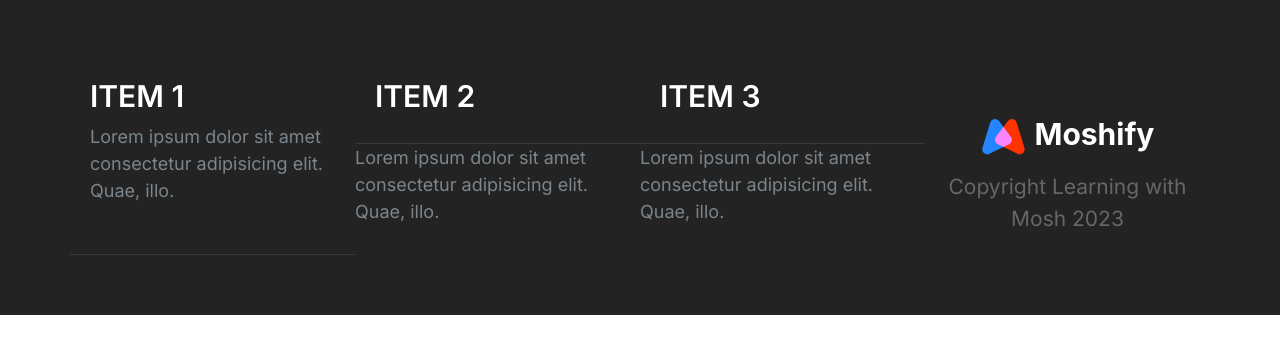
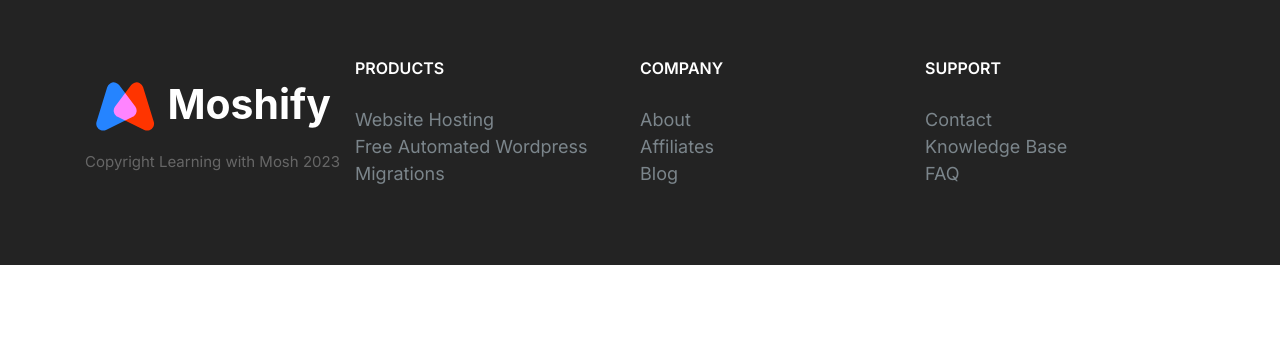
Before and after one commit to meganreneethompson/megify, a plain HTML site: page index.html in a window 1280 px wide. Drawn offline with Linux system fonts and the light colour scheme.

Commit message:
Footer completed (might need to play with format)

```diff
--- a/CSS/style.css
+++ b/CSS/style.css
@@ -808,11 +808,22 @@ a {
   background: #232323;
 }
 
+.footer a {
+  color: #777;
+  transition: color 0.3s;
+}
+
+.footer a:hover {
+  color: #ffff;
+}
 .footer__section {
   padding: 2rem;
   border-bottom: 1px solid #393939;
 }
 
+.footer__section .list {
+  margin: 0;
+}
 .footer__heading {
   text-transform: uppercase;
   font-weight: 600;
@@ -842,4 +853,25 @@ a {
     opacity: 1;
     max-height: 100%;
   }
+
+  .footer__brand {
+    order: -1;
+    margin-top: 1rem;
+  }
+
+  .footer__brand img {
+    width: 100%;
+  }
+
+  .footer__copyright {
+    font-size: 1.5rem;
+  }
+
+  .footer__section {
+    border: 0;
+  }
+
+  .footer__heading {
+    font-size: 1.6rem;
+  }
 }
--- a/index.html
+++ b/index.html
@@ -14,9 +14,59 @@
   <body>
     <footer class="block block--dark footer">
       <div class="container grid footer__sections">
-        <section class="collapsible collapsible--expanded footer__section">
+        <section class="collapsible collapsible--expanded footer__sections">
           <header class="collapsible__header">
-            <h2 class="collapsible__heading footer__heading">Item 1</h2>
+            <h2 class="collapsible__heading footer__heading">Products</h2>
+            <svg class="icon icon--white collapsible__chevron">
+              <svg
+                id="Layer_1"
+                data-name="Layer 1"
+                xmlns="http://www.w3.org/2000/svg"
+                viewBox="0 0 51 51"
+              >
+                <defs>
+                  <style>
+                    .cls-1 {
+                      fill: #393939;
+                    }
+                    .cls-2 {
+                      fill: #fff;
+                    }
+                  </style>
+                </defs>
+                <circle class="cls-1" cx="25.5" cy="25.5" r="25.5" />
+                <rect
+                  class="cls-2"
+                  x="24.4"
+                  y="27.9"
+                  width="1.6"
+                  height="15.24"
+                  rx="0.8"
+                  transform="matrix(0.78, -0.63, 0.63, 0.78, -21.26, 15.39)"
+                />
+                <rect
+                  class="cls-2"
+                  x="33.3"
+                  y="27.9"
+                  width="1.6"
+                  height="15.24"
+                  rx="0.8"
+                  transform="translate(24 -21.9) rotate(37.3)"
+                />
+              </svg>
+            </svg>
+          </header>
+          <div class="collapsible__content footer__sections">
+            <ul class="list">
+              <li class="list__item">Website Hosting</li>
+              <li class="list__item">Free Automated Wordpress</li>
+              <li class="list__item">Migrations</li>
+            </ul>
+          </div>
+        </section>
+        <section class="collapsible">
+          <header class="collapsible__header footer__sections">
+            <h2 class="collapsible__heading footer__heading">Company</h2>
             <svg class="icon icon--white collapsible__chevron">
               <svg
                 id="Layer_1"
@@ -57,12 +107,16 @@
             </svg>
           </header>
           <div class="collapsible__content">
-            Lorem ipsum dolor sit amet consectetur adipisicing elit. Quae, illo.
+            <ul class="list">
+              <li class="list__item">About</li>
+              <li class="list__item">Affiliates</li>
+              <li class="list__item">Blog</li>
+            </ul>
           </div>
         </section>
         <section class="collapsible">
-          <header class="collapsible__header footer__section">
-            <h2 class="collapsible__heading footer__heading">Item 2</h2>
+          <header class="collapsible__header footer__sections">
+            <h2 class="collapsible__heading footer__heading">Support</h2>
             <svg class="icon icon--white collapsible__chevron">
               <svg
                 id="Layer_1"
@@ -103,53 +157,11 @@
             </svg>
           </header>
           <div class="collapsible__content">
-            Lorem ipsum dolor sit amet consectetur adipisicing elit. Quae, illo.
-          </div>
-        </section>
-        <section class="collapsible">
-          <header class="collapsible__header footer__section">
-            <h2 class="collapsible__heading footer__heading">Item 3</h2>
-            <svg class="icon icon--white collapsible__chevron">
-              <svg
-                id="Layer_1"
-                data-name="Layer 1"
-                xmlns="http://www.w3.org/2000/svg"
-                viewBox="0 0 51 51"
-              >
-                <defs>
-                  <style>
-                    .cls-1 {
-                      fill: #393939;
-                    }
-                    .cls-2 {
-                      fill: #fff;
-                    }
-                  </style>
-                </defs>
-                <circle class="cls-1" cx="25.5" cy="25.5" r="25.5" />
-                <rect
-                  class="cls-2"
-                  x="24.4"
-                  y="27.9"
-                  width="1.6"
-                  height="15.24"
-                  rx="0.8"
-                  transform="matrix(0.78, -0.63, 0.63, 0.78, -21.26, 15.39)"
-                />
-                <rect
-                  class="cls-2"
-                  x="33.3"
-                  y="27.9"
-                  width="1.6"
-                  height="15.24"
-                  rx="0.8"
-                  transform="translate(24 -21.9) rotate(37.3)"
-                />
-              </svg>
-            </svg>
-          </header>
-          <div class="collapsible__content">
-            Lorem ipsum dolor sit amet consectetur adipisicing elit. Quae, illo.
+            <ul class="list">
+              <li class="list__item">Contact</li>
+              <li class="list__item">Knowledge Base</li>
+              <li class="list__item">FAQ</li>
+            </ul>
           </div>
         </section>
         <section class="footer__brand">
```
